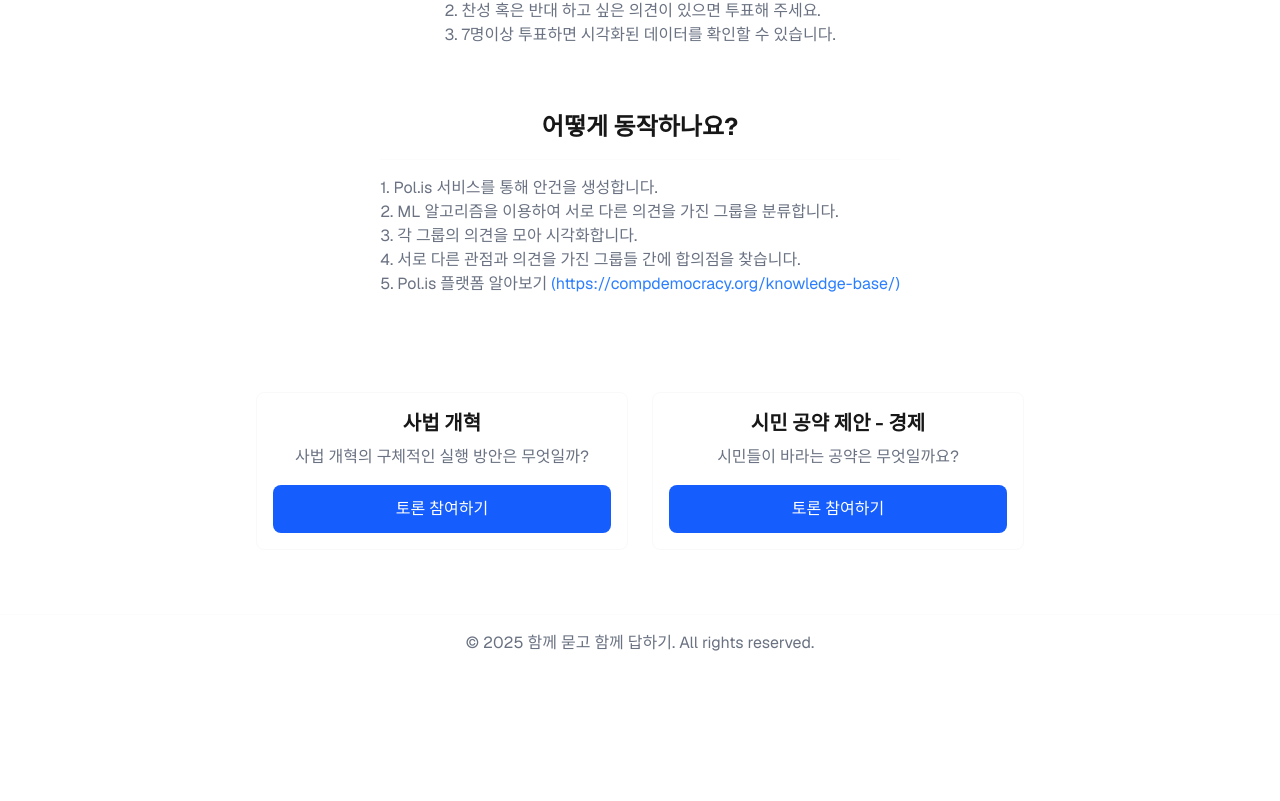
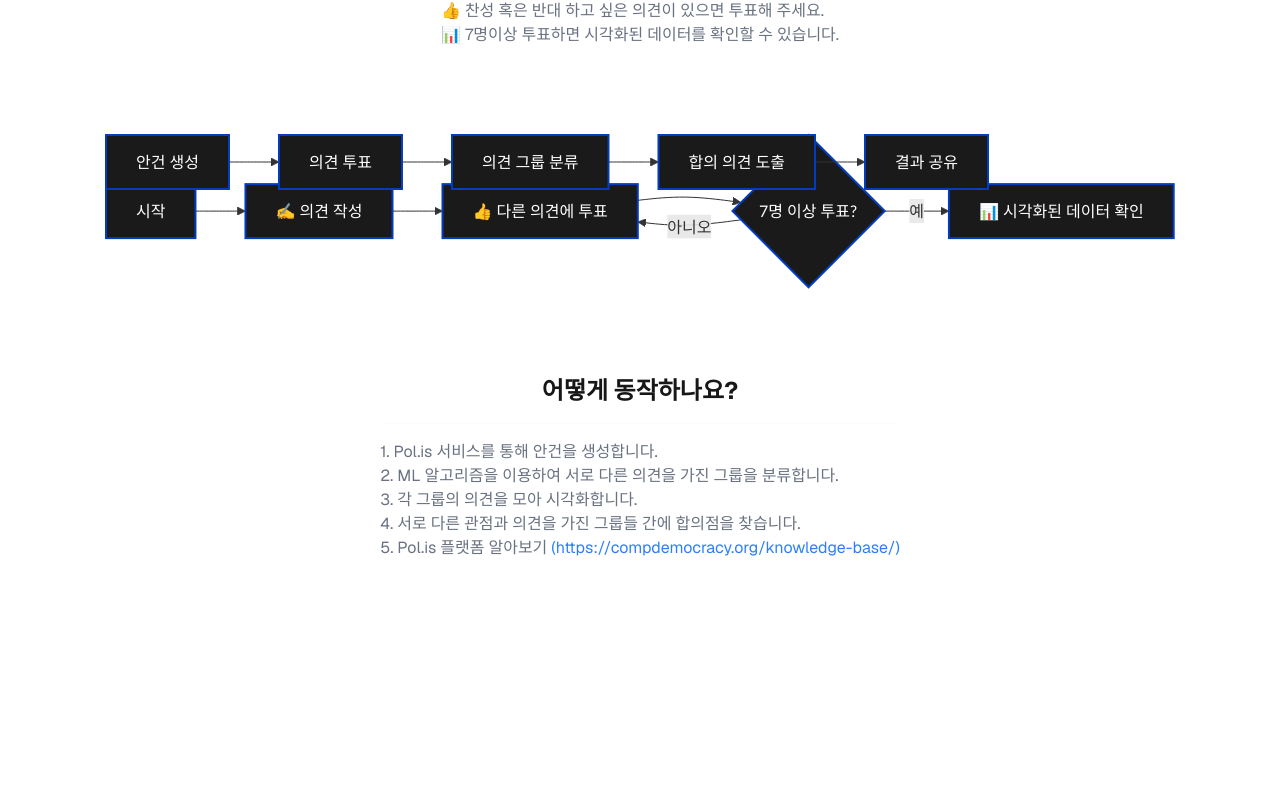
Before and after one commit to Jake-Song/a4all, a Next.js app: page / in a window 1280 px wide. Shown: the part 259-1060 px from the top of the page. Before the commit the page ends 930 px from the top, so only its background shows below. Built offline with nearby package versions, Linux system fonts and the light colour scheme.

Commit message:
add chart

```diff
--- /dev/null
+++ b/app/components/MermaidChart.tsx
@@ -0,0 +1,25 @@
+'use client';
+
+import { useEffect } from 'react';
+import mermaid from 'mermaid';
+
+interface MermaidChartProps {
+  chart: string;
+}
+
+export default function MermaidChart({ chart }: MermaidChartProps) {
+  useEffect(() => {
+    mermaid.initialize({
+      startOnLoad: true,
+      theme: 'default',
+      securityLevel: 'loose',
+    });
+    mermaid.contentLoaded();
+  }, [chart]);
+
+  return (
+    <div className="mermaid w-full max-w-[1200px] mx-auto my-8 flex justify-center">
+      {chart}
+    </div>
+  );
+}
--- a/app/page.tsx
+++ b/app/page.tsx
@@ -1,20 +1,38 @@
 import Link from 'next/link';
+import MermaidChart from './components/MermaidChart';
 
 export default function Home() {
   return (
     <>
+
       <div className="p-4">
         <h1 className="text-center text-2xl font-bold border-b border-gray-100/30 pb-4 mt-12 mb-4">참여하기</h1>
         <p className="text-gray-500">
-          1. 해당 안건에 대한 자신의 의견을 작성해 주세요.
+          ✍️ 해당 안건에 대한 자신의 의견을 작성해 주세요.
         </p>
         <p className="text-gray-500">
-          2. 찬성 혹은 반대 하고 싶은 의견이 있으면 투표해 주세요.
+          👍 찬성 혹은 반대 하고 싶은 의견이 있으면 투표해 주세요.
         </p>
         <p className="text-gray-500">
-          3. 7명이상 투표하면 시각화된 데이터를 확인할 수 있습니다.
+          📊 7명이상 투표하면 시각화된 데이터를 확인할 수 있습니다.
         </p>
       </div>
+      <div className="w-full">
+        <MermaidChart chart={`
+            flowchart LR
+                A[시작] --> B[✍️ 의견 작성]
+                B --> C[👍 다른 의견에 투표]
+                C --> D{7명 이상 투표?}
+                D -->|예| E[📊 시각화된 데이터 확인]
+                D -->|아니오| C
+                style A fill:#1a1a1a,stroke:#023dbf,stroke-width:2px,color:#fff
+                style B fill:#1a1a1a,stroke:#023dbf,stroke-width:2px,color:#fff
+                style C fill:#1a1a1a,stroke:#023dbf,stroke-width:2px,color:#fff
+                style D fill:#1a1a1a,stroke:#023dbf,stroke-width:2px,color:#fff
+                style E fill:#1a1a1a,stroke:#023dbf,stroke-width:2px,color:#fff
+        `} />
+      </div>
+
       <div className="p-4">
         <h1 className="text-center text-2xl font-bold border-b border-gray-100/30 pb-4 mb-4">어떻게 동작하나요?</h1>
         <p className="text-gray-500">
@@ -36,6 +54,21 @@ export default function Home() {
            </Link>
         </p>
       </div>
+      <div className="w-full">
+        <MermaidChart chart={`
+          flowchart LR
+              A[안건 생성] --> B[의견 투표]
+              B --> C[의견 그룹 분류]
+              C --> D[합의 의견 도출]
+              D --> E[결과 공유]
+              style A fill:#1a1a1a,stroke:#023dbf,stroke-width:2px,color:#fff
+              style B fill:#1a1a1a,stroke:#023dbf,stroke-width:2px,color:#fff
+              style C fill:#1a1a1a,stroke:#023dbf,stroke-width:2px,color:#fff
+              style D fill:#1a1a1a,stroke:#023dbf,stroke-width:2px,color:#fff
+              style E fill:#1a1a1a,stroke:#023dbf,stroke-width:2px,color:#fff
+        `} />
+      </div>
+
       <div className="flex flex-col md:flex-row gap-6 w-[90%] max-w-3xl mx-auto my-8 mt-12 justify-center items-center">
         <div className="border border-gray-100/50 rounded-lg p-4 flex flex-col hover:shadow-lg transition-shadow duration-300 w-full md:w-96">
           <h3 className="text-xl font-semibold mb-2 text-center">사법 개혁</h3>
--- a/package.json
+++ b/package.json
@@ -9,6 +9,8 @@
     "lint": "next lint"
   },
   "dependencies": {
+    "@types/mermaid": "^9.1.0",
+    "mermaid": "^11.6.0",
     "next": "15.3.2",
     "react": "^19.0.0",
     "react-dom": "^19.0.0",
```
Also changed, not shown: 1 other file (tests, documents, lock files or other folders).
